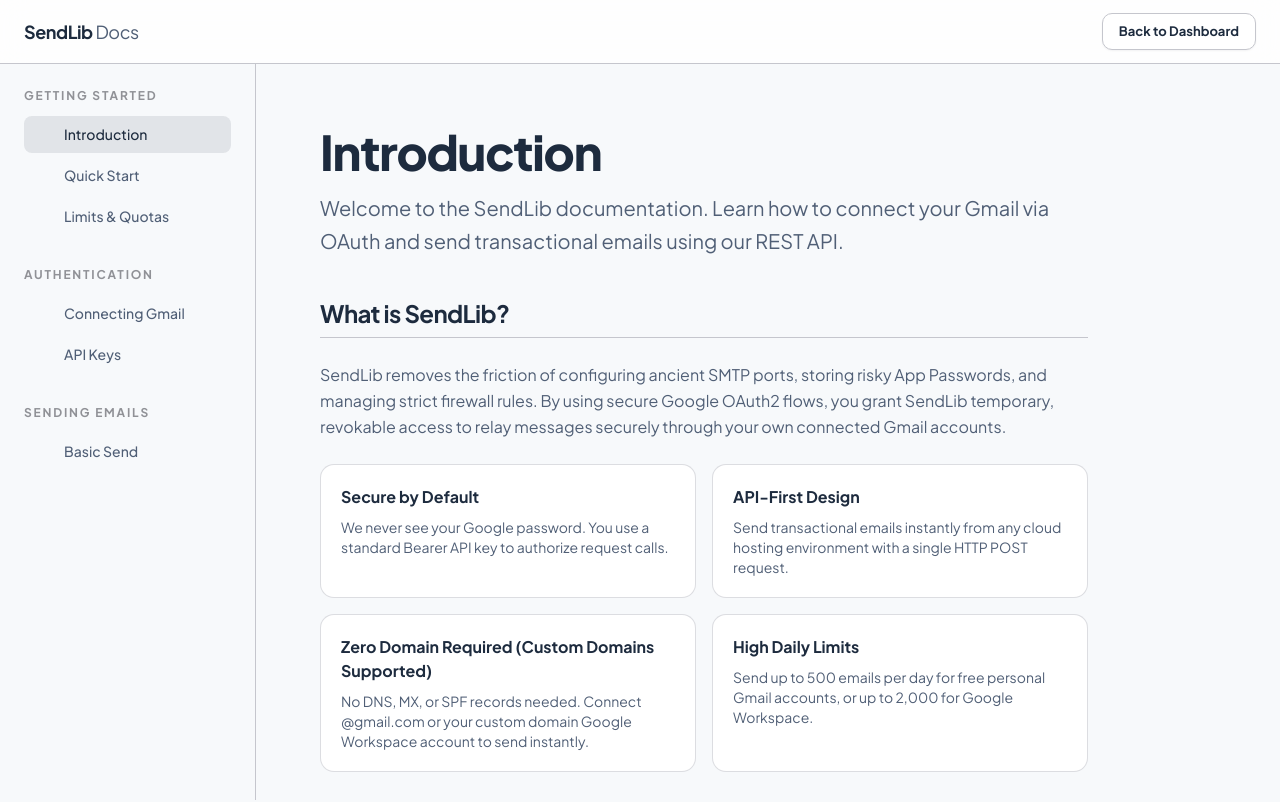
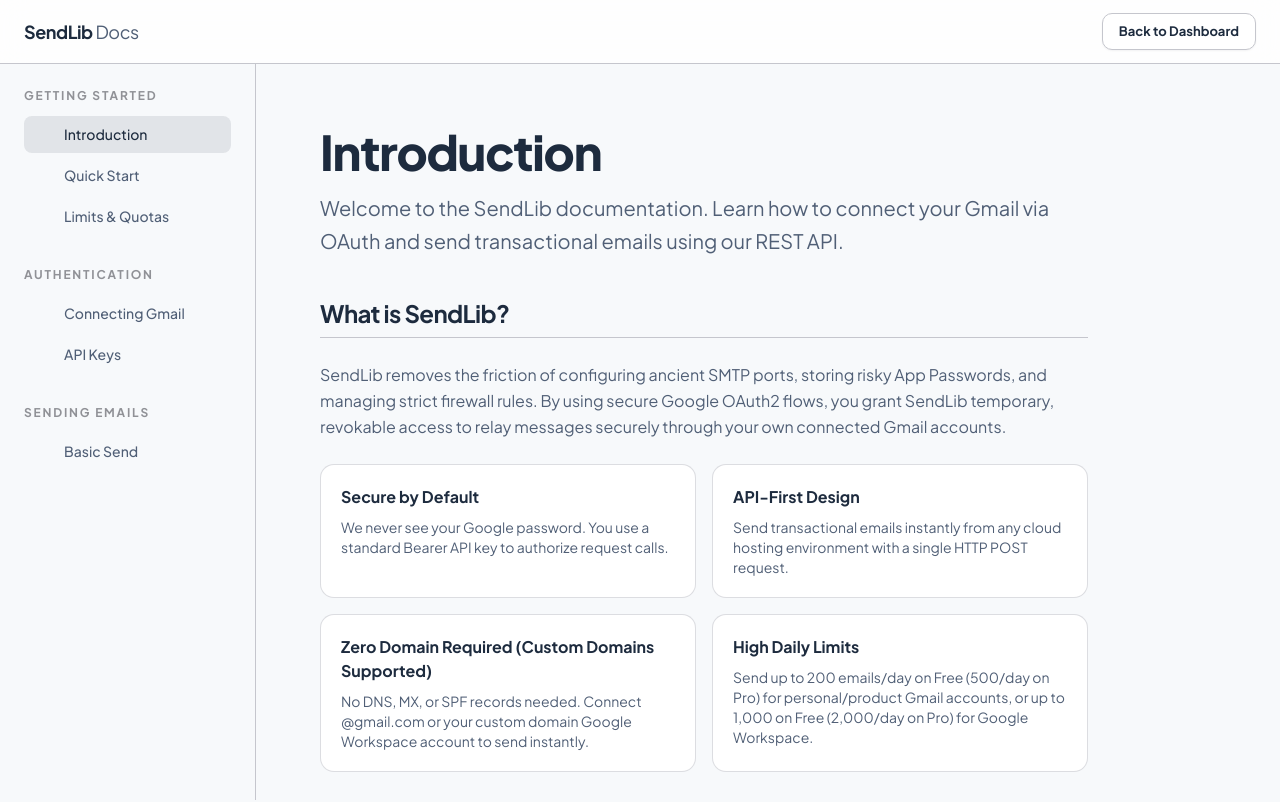
Before and after one commit to samueltuoyo15/send-liberty, a Next.js app: page /docs in a window 1280 px wide. Shown: the top 802 px of the page. Built offline with nearby package versions, Linux system fonts and the light colour scheme; some icons are missing.

Commit message:
fix: update docs introduction page daily limits and standardize personal/product Gmail terminology

```diff
--- a/app/docs/gmail/page.tsx
+++ b/app/docs/gmail/page.tsx
@@ -17,7 +17,7 @@
         </p>
 
         <div className="p-4 border border-indigo-100 bg-indigo-50/50 rounded-xl text-[#505f76] text-sm">
-          <strong className="text-primary-sendlib">Daily Limits:</strong> Personal Gmail accounts send up to 200 emails/day on Free (500/day on Pro). Google Workspace accounts send up to 1,000 emails/day on Free (2,000/day on Pro).
+          <strong className="text-primary-sendlib">Daily Limits:</strong> Personal/product Gmail accounts send up to 200 emails/day on Free (500/day on Pro). Google Workspace accounts send up to 1,000 emails/day on Free (2,000/day on Pro).
         </div>
 
         <div className="p-4 border border-emerald-100 bg-emerald-50/50 rounded-xl text-emerald-900 text-sm space-y-1">
--- a/app/docs/page.tsx
+++ b/app/docs/page.tsx
@@ -39,7 +39,7 @@
            </div>
            <div className="p-5 rounded-xl border border-outline-variant/60 bg-white">
               <h3 className="font-bold text-primary-sendlib mb-2">High Daily Limits</h3>
-              <p className="text-sm text-secondary">Send up to 500 emails per day for free personal Gmail accounts, or up to 2,000 for Google Workspace.</p>
+              <p className="text-sm text-secondary">Send up to 200 emails/day on Free (500/day on Pro) for personal/product Gmail accounts, or up to 1,000 on Free (2,000/day on Pro) for Google Workspace.</p>
            </div>
         </div>
       </div>
```
